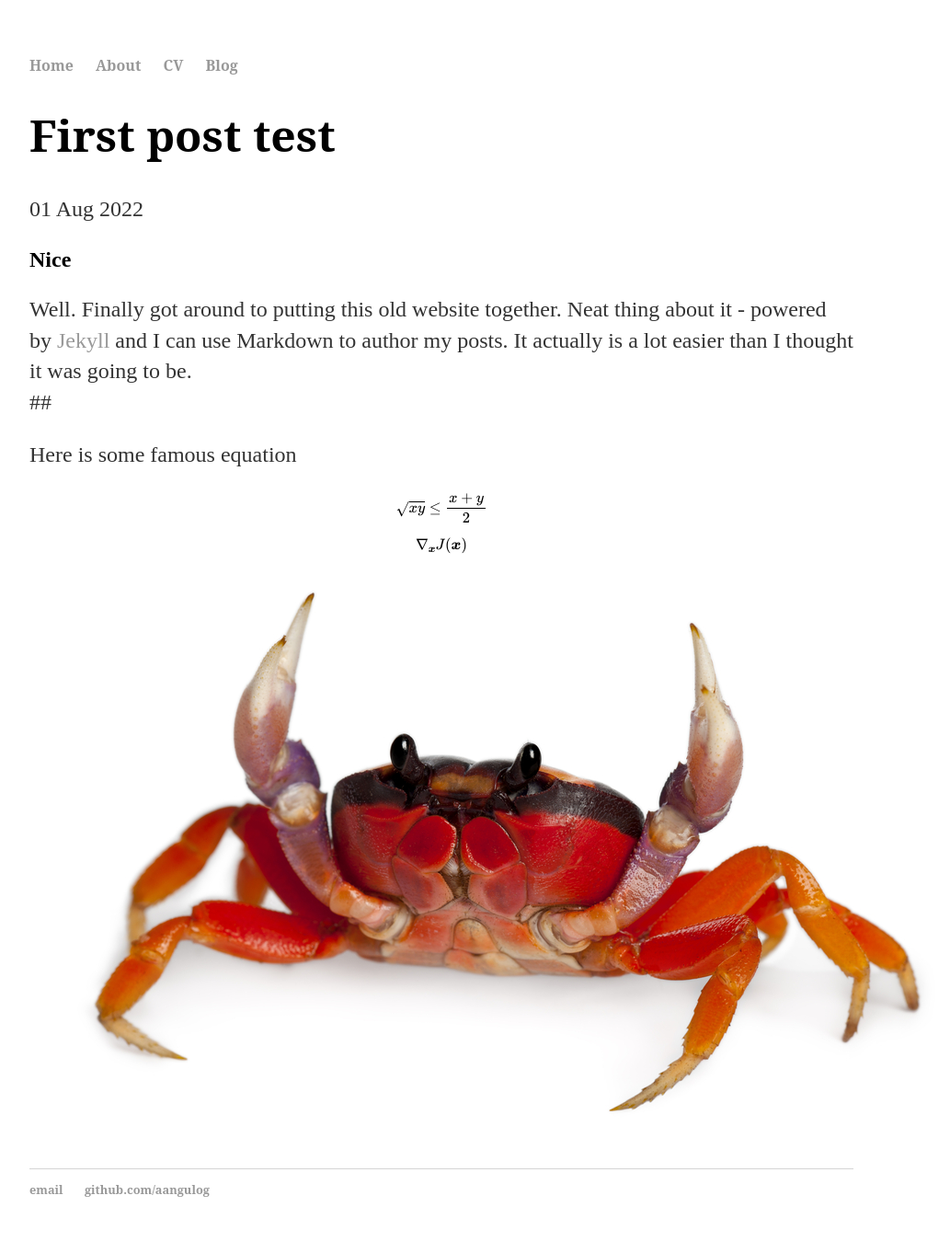
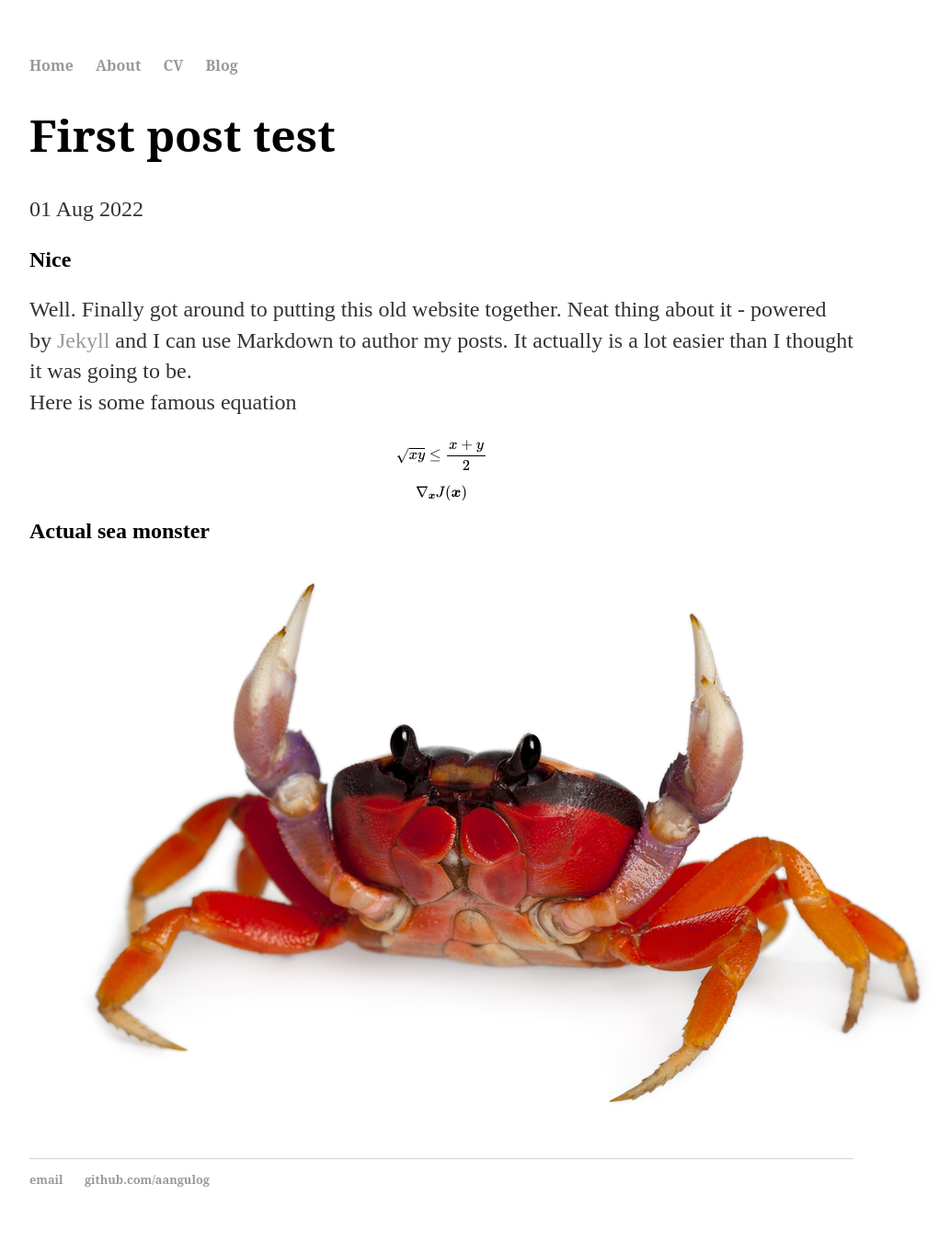
Before and after one commit to aangulog/aangulog.github.io, a Jekyll site: the page built from _posts/2022-08-01-hank-quinlan-site-launched.md, in a window 1280 px wide. Shown: the whole page at 92% size, without its empty margins (160-1193 px from the left). Built offline with Jekyll 4.4.1, drawn with Linux system fonts in a browser that asks for light colours; formulas are drawn with MathJax 3.

Commit message:
Update 2022-08-01-hank-quinlan-site-launched.md

```diff
--- a/_posts/2022-08-01-hank-quinlan-site-launched.md
+++ b/_posts/2022-08-01-hank-quinlan-site-launched.md
@@ -6,12 +6,12 @@ date: 2022-08-01
 
 ## Nice
 Well. Finally got around to putting this old website together. Neat thing about it - powered by [Jekyll](http://jekyllrb.com) and I can use Markdown to author my posts. It actually is a lot easier than I thought it was going to be.
-##
-
 Here is some famous equation
 
 $$\sqrt{xy}\leq\frac{x+y}{2}$$
 
 $$\nabla_\boldsymbol{x} J(\boldsymbol{x})$$
 
+## Actual sea monster
+
 ![crab](/docs/assets/landcrab_85460941.jpg)
```
